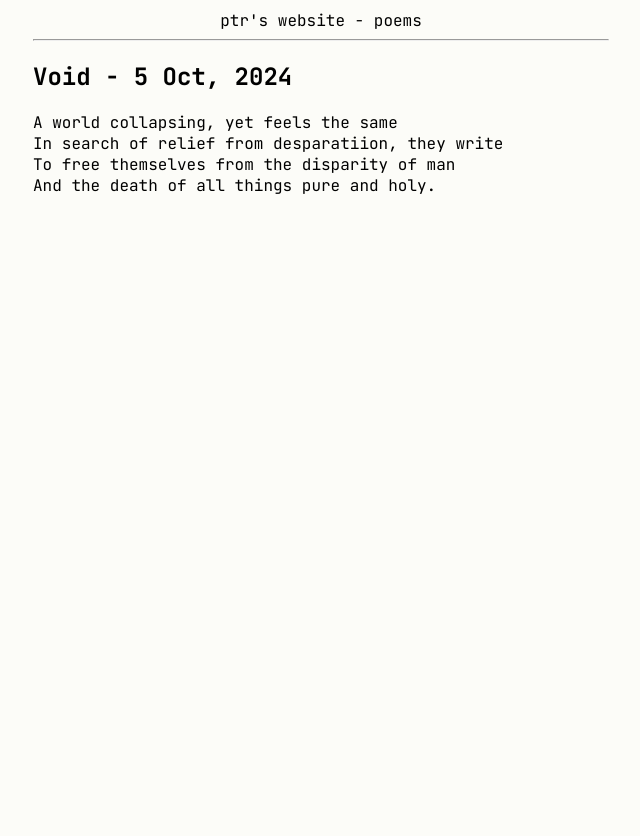
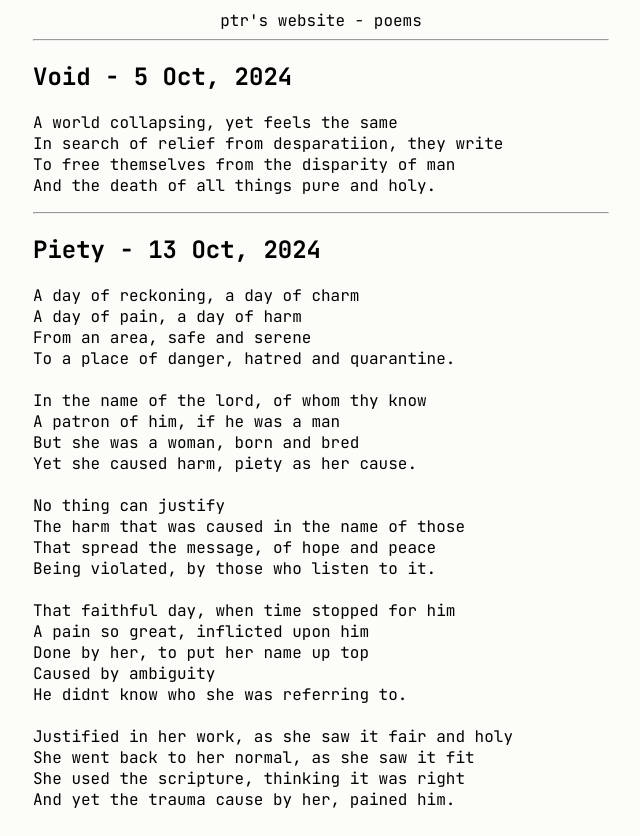
Before and after one commit to ptrfs/ptrfs.org, a plain HTML site: page blogs/poems.html in a window 1280 px wide. Shown: the whole page, without its empty margins (319-959 px from the left). Before the commit the page ends 800 px from the top, so only its background shows below. Drawn offline with Linux system fonts and the light colour scheme.

Commit message:
Update poems.html

```diff
--- a/blogs/poems.html
+++ b/blogs/poems.html
@@ -36,6 +36,38 @@ style="
       To free themselves from the disparity of man<br>
       And the death of all things pure and holy.<br>
     </p>
+
+    <hr />
+
+    <h2>Piety - 13 Oct, 2024</h2>
+    <p>
+      A day of reckoning, a day of charm<br>
+      A day of pain, a day of harm<br>
+      From an area, safe and serene<br>
+      To a place of danger, hatred and quarantine.<br>
+      <br>
+      In the name of the lord, of whom thy know<br>
+      A patron of him, if he was a man<br>
+      But she was a woman, born and bred<br>
+      Yet she caused harm, piety as her cause.<br>
+      <br>
+      No thing can justify<br>
+      The harm that was caused in the name of those<br>
+      That spread the message, of hope and peace<br>
+      Being violated, by those who listen to it.<br>
+      <br>
+      That faithful day, when time stopped for him<br>
+      A pain so great, inflicted upon him<br>
+      Done by her, to put her name up top<br>
+      Caused by ambiguity<br>
+      He didnt know who she was referring to.<br>
+      <br>
+      Justified in her work, as she saw it fair and holy<br>
+      She went back to her normal, as she saw it fit<br>
+      She used the scripture, thinking it was right<br>
+      And yet the trauma cause by her, pained him.<br>
+    </p>
+
 </body>
 
 </html>
```
